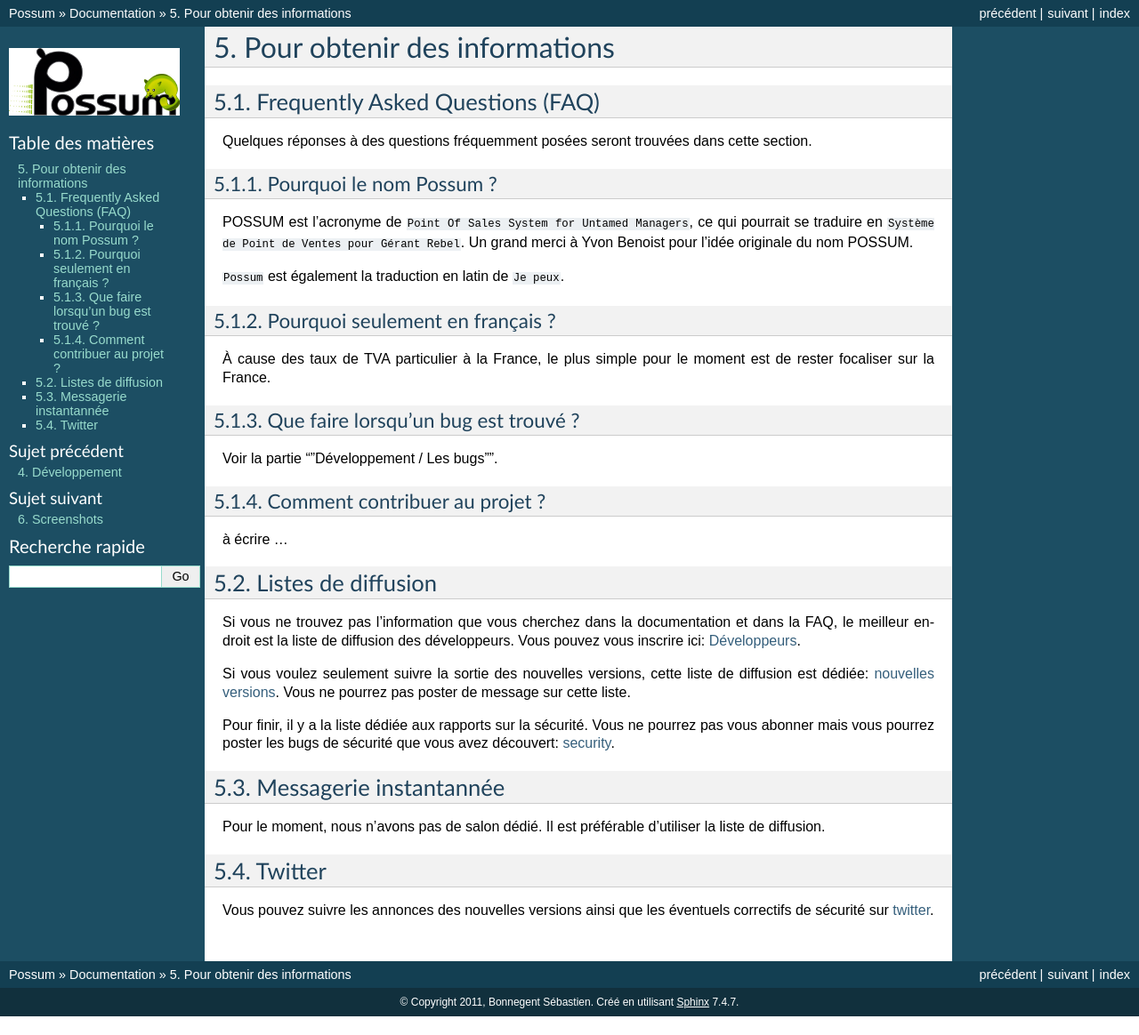
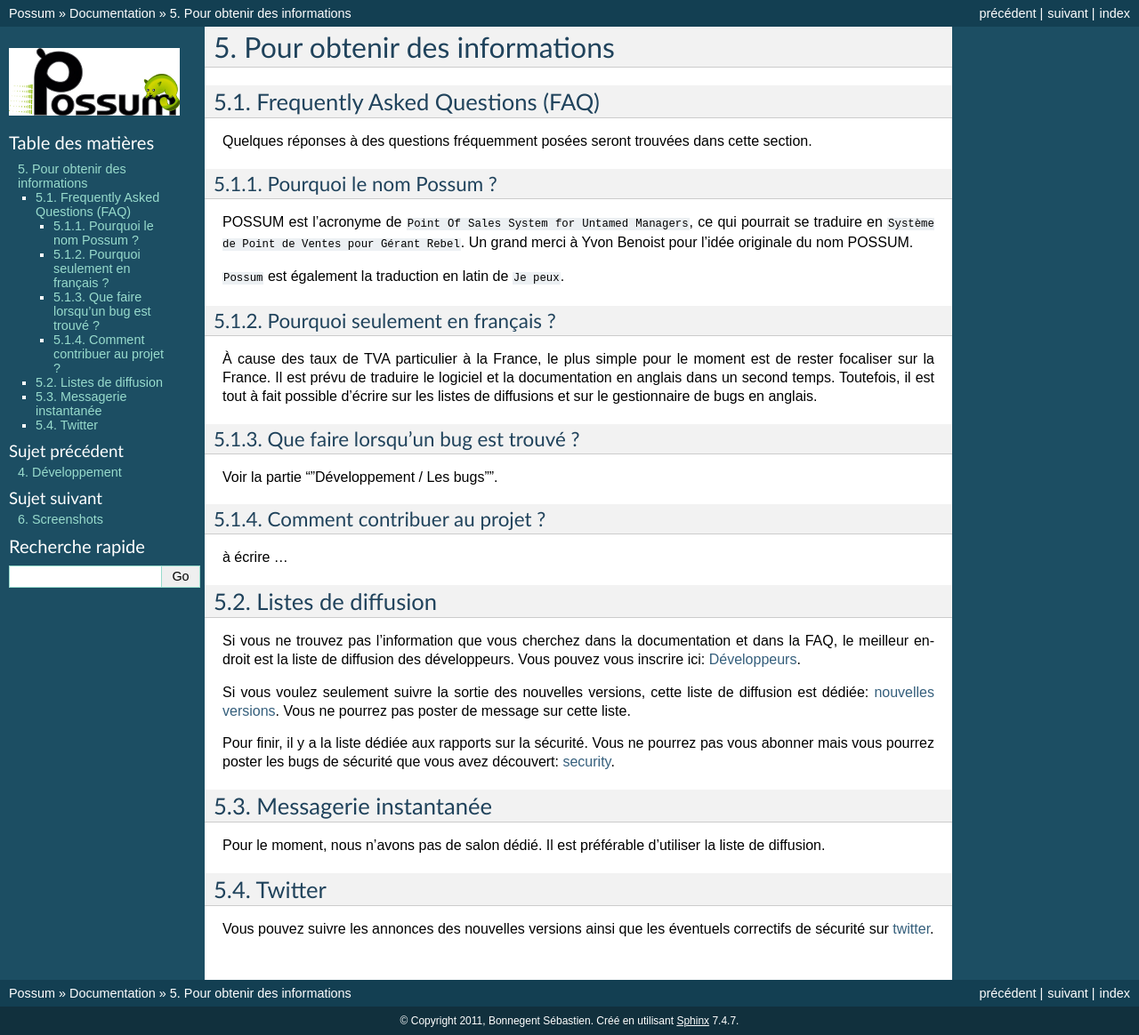
Before and after one commit to fccgp/possum, a Sphinx documentation site: the page built from doc/help.rst, in a window 1280 px wide. Shown: the whole page at 89% size. Built offline with Sphinx 7.4.7, drawn with Linux system fonts in a browser that asks for light colours; before the commit the page ends 1143 px from its top, so only the background shows below that.

Commit message:
Correction faute d'orthographe

```diff
--- a/doc/help.rst
+++ b/doc/help.rst
@@ -20,7 +20,9 @@ Pourquoi seulement en français ?
 --------------------------------
 
 À cause des taux de TVA particulier à la France, le plus simple pour le moment
-est de rester focaliser sur la France.
+est de rester focaliser sur la France. Il est prévu de traduire le logiciel et la
+documentation en anglais dans un second temps. Toutefois, il est tout à fait possible
+d'écrire sur les listes de diffusions et sur le gestionnaire de bugs en anglais.
 
 Que faire lorsqu'un bug est trouvé ?
 ------------------------------------
@@ -48,8 +50,8 @@ Vous ne pourrez pas poster de message sur cette liste.
 Pour finir, il y a la liste dédiée aux rapports sur la sécurité. Vous ne pourrez pas vous abonner mais
 vous pourrez poster les bugs de sécurité que vous avez découvert: `security <https://possum.insa-rouen.fr/cgi-bin/mailman/listinfo/security>`_.
 
-Messagerie instantannée
-=======================
+Messagerie instantanée
+======================
 
 Pour le moment, nous n'avons pas de salon dédié. Il est préférable d'utiliser
 la liste de diffusion.
```
Also changed, not shown: doc/_templates/layout.html (line endings or trailing spaces).
